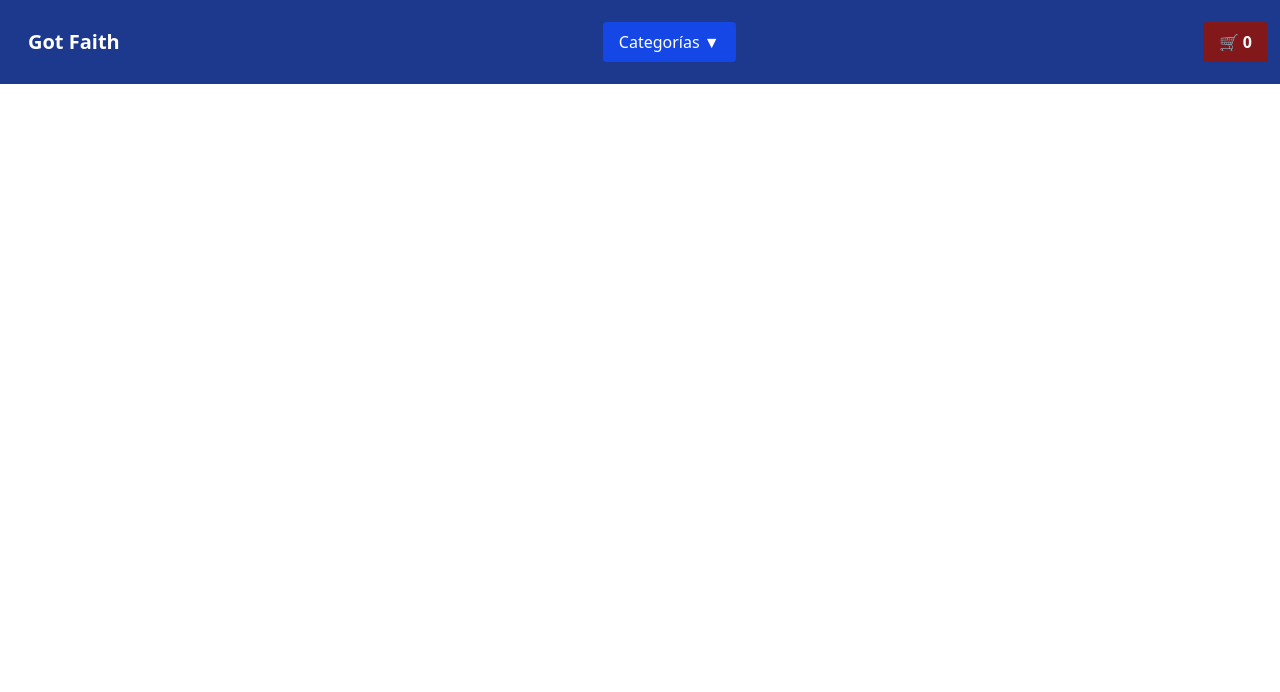
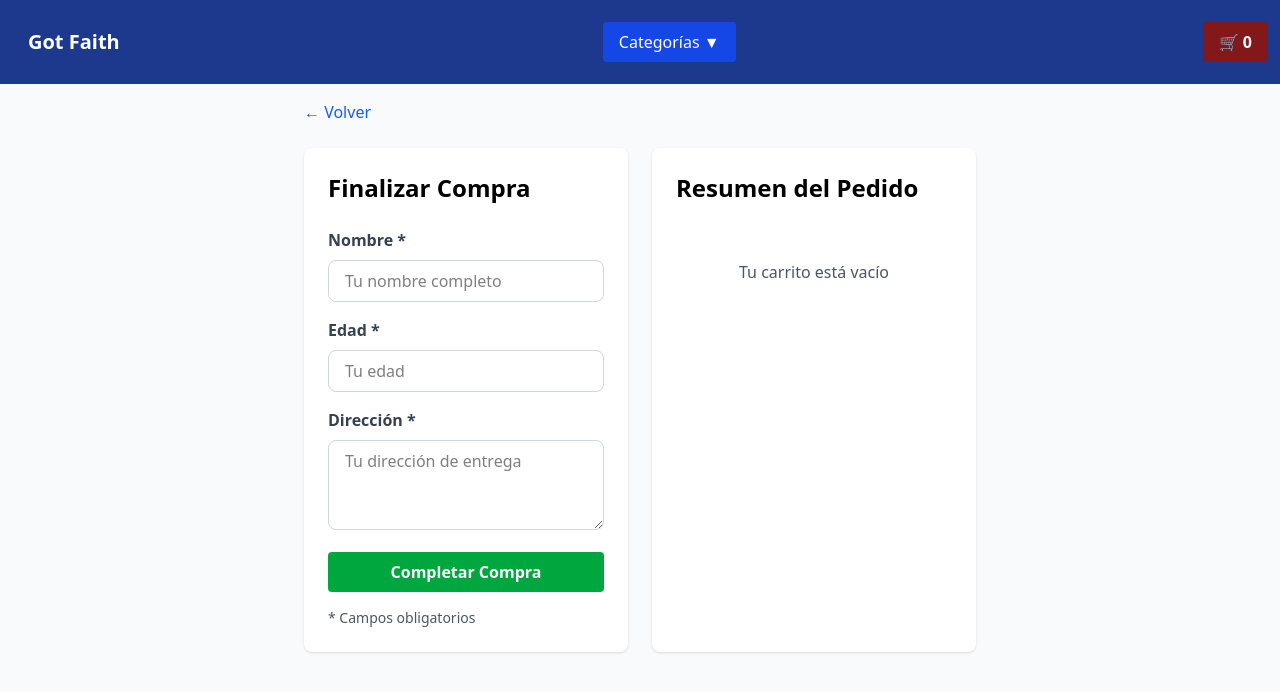
Before and after one commit to feliperodriguez5/got-faith, a React (Vite) app: page /checkout in a window 1280 px wide. Shown: the top 692 px of the page. Built offline with nearby package versions, Linux system fonts and the light colour scheme.

Commit message:
se agrega formulario de compra

```diff
--- a/src/App.jsx
+++ b/src/App.jsx
@@ -3,6 +3,7 @@ import { CartProvider } from './context/CartContext';
 import Navbar from "./components/Navbar";
 import ItemListContainer from "./components/ItemListContainer";
 import ItemDetailContainer from "./components/ItemDetailContainer";
+import Checkout from "./components/Checkout";
 
 function App() {
   return (
@@ -14,6 +15,7 @@ function App() {
           <Route path="/products" element={<ItemListContainer isHome={false} />} />
           <Route path="/category/:categoryId" element={<ItemListContainer isHome={false} />} />
           <Route path="/item/:itemId" element={<ItemDetailContainer />} />
+          <Route path="/checkout" element={<Checkout />} />
         </Routes>
       </CartProvider>
     </Router>
--- a/src/components/CartWidget.jsx
+++ b/src/components/CartWidget.jsx
@@ -1,9 +1,16 @@
 import { useContext, useState } from 'react';
+import { useNavigate } from 'react-router-dom';
 import { CartContext } from '../context/CartContext';
 
 function CartWidget() {
   const { carrito, cantidadTotal, precioTotal, eliminarDelCarrito, vaciarCarrito, actualizarCantidad } = useContext(CartContext);
   const [mostrarCarrito, setMostrarCarrito] = useState(false);
+  const navigate = useNavigate();
+
+  const handleCheckout = () => {
+    setMostrarCarrito(false);
+    navigate('/checkout');
+  };
 
   return (
     <div className="relative">
@@ -82,9 +89,10 @@ function CartWidget() {
                   </button>
 
                   <button
-                    className="w-full bg-blue-600 hover:bg-blue-700 text-white font-bold py-2 px-4 rounded"
+                    onClick={handleCheckout}
+                    className="w-full bg-green-600 hover:bg-green-700 text-white font-bold py-2 px-4 rounded"
                   >
-                    Ir al Carrito
+                    Finalizar Compra
                   </button>
                 </div>
               </>
--- /dev/null
+++ b/src/components/Checkout.jsx
@@ -0,0 +1,242 @@
+import { useState, useContext } from 'react';
+import { useNavigate } from 'react-router-dom';
+import { CartContext } from '../context/CartContext';
+import { crearOrden } from '../firebase/db';
+
+function Checkout() {
+  const { carrito, precioTotal, vaciarCarrito } = useContext(CartContext);
+  const navigate = useNavigate();
+
+  const [formData, setFormData] = useState({
+    nombre: '',
+    edad: '',
+    direccion: ''
+  });
+
+  const [errors, setErrors] = useState({});
+  const [ordenId, setOrdenId] = useState(null);
+  const [cargando, setCargando] = useState(false);
+
+  const handleChange = (e) => {
+    const { name, value } = e.target;
+    setFormData({
+      ...formData,
+      [name]: value
+    });
+    // Limpiar error del campo cuando el usuario escribe
+    if (errors[name]) {
+      setErrors({
+        ...errors,
+        [name]: ''
+      });
+    }
+  };
+
+  const validarFormulario = () => {
+    const nuevosErrores = {};
+
+    if (!formData.nombre.trim()) {
+      nuevosErrores.nombre = 'El nombre es obligatorio';
+    }
+
+    if (!formData.edad || formData.edad < 18) {
+      nuevosErrores.edad = 'Debes ser mayor de 18 años';
+    }
+
+    if (!formData.direccion.trim()) {
+      nuevosErrores.direccion = 'La dirección es obligatoria';
+    }
+
+    setErrors(nuevosErrores);
+    return Object.keys(nuevosErrores).length === 0;
+  };
+
+  const handleSubmit = async (e) => {
+    e.preventDefault();
+
+    if (!validarFormulario()) {
+      return;
+    }
+
+    if (carrito.length === 0) {
+      alert('Tu carrito está vacío. Agrega productos antes de comprar.');
+      return;
+    }
+
+    setCargando(true);
+
+    try {
+      const idOrden = await crearOrden({
+        cliente: {
+          nombre: formData.nombre,
+          edad: formData.edad,
+          direccion: formData.direccion
+        },
+        productos: carrito,
+        total: precioTotal,
+        fecha: new Date()
+      });
+
+      setOrdenId(idOrden);
+      vaciarCarrito();
+    } catch (error) {
+      console.error('Error al crear la orden:', error);
+      alert('Error al procesar tu compra. Intenta nuevamente.');
+    } finally {
+      setCargando(false);
+    }
+  };
+
+  if (ordenId) {
+    return (
+      <div className="min-h-screen bg-gray-50 p-4 flex items-center justify-center">
+        <div className="bg-white rounded-lg shadow-lg p-8 max-w-md w-full text-center">
+          <div className="mb-4 text-5xl">✅</div>
+          <h1 className="text-3xl font-bold text-green-600 mb-4">¡Compra Realizada!</h1>
+          <p className="text-gray-700 mb-6">Gracias por tu compra. Tu orden ha sido procesada correctamente.</p>
+
+          <div className="bg-gray-100 rounded p-4 mb-6">
+            <p className="text-sm text-gray-600 mb-2">ID de tu orden:</p>
+            <p className="text-2xl font-bold text-blue-600 break-all">{ordenId}</p>
+          </div>
+
+          <p className="text-gray-600 text-sm mb-6">
+            Guarda este número para hacer seguimiento de tu pedido.
+          </p>
+
+          <button
+            onClick={() => navigate('/')}
+            className="w-full bg-blue-600 hover:bg-blue-700 text-white font-bold py-2 px-4 rounded"
+          >
+            Volver al Inicio
+          </button>
+        </div>
+      </div>
+    );
+  }
+
+  return (
+    <div className="min-h-screen bg-gray-50 p-4">
+      <div className="max-w-2xl mx-auto">
+        <button
+          onClick={() => navigate('/')}
+          className="mb-6 text-blue-600 hover:underline"
+        >
+          ← Volver
+        </button>
+
+        <div className="grid grid-cols-1 md:grid-cols-2 gap-6">
+          {/* Formulario */}
+          <div className="bg-white rounded-lg shadow p-6">
+            <h1 className="text-2xl font-bold mb-6">Finalizar Compra</h1>
+
+            <form onSubmit={handleSubmit} className="space-y-4">
+              <div>
+                <label className="block text-gray-700 font-semibold mb-2">
+                  Nombre *
+                </label>
+                <input
+                  type="text"
+                  name="nombre"
+                  value={formData.nombre}
+                  onChange={handleChange}
+                  className={`w-full px-4 py-2 border rounded-lg focus:outline-none focus:ring-2 focus:ring-blue-500 ${
+                    errors.nombre ? 'border-red-500' : 'border-gray-300'
+                  }`}
+                  placeholder="Tu nombre completo"
+                />
+                {errors.nombre && (
+                  <p className="text-red-600 text-sm mt-1">{errors.nombre}</p>
+                )}
+              </div>
+
+              <div>
+                <label className="block text-gray-700 font-semibold mb-2">
+                  Edad *
+                </label>
+                <input
+                  type="number"
+                  name="edad"
+                  value={formData.edad}
+                  onChange={handleChange}
+                  className={`w-full px-4 py-2 border rounded-lg focus:outline-none focus:ring-2 focus:ring-blue-500 ${
+                    errors.edad ? 'border-red-500' : 'border-gray-300'
+                  }`}
+                  placeholder="Tu edad"
+                  min="18"
+                />
+                {errors.edad && (
+                  <p className="text-red-600 text-sm mt-1">{errors.edad}</p>
+                )}
+              </div>
+
+              <div>
+                <label className="block text-gray-700 font-semibold mb-2">
+                  Dirección *
+                </label>
+                <textarea
+                  name="direccion"
+                  value={formData.direccion}
+                  onChange={handleChange}
+                  className={`w-full px-4 py-2 border rounded-lg focus:outline-none focus:ring-2 focus:ring-blue-500 ${
+                    errors.direccion ? 'border-red-500' : 'border-gray-300'
+                  }`}
+                  placeholder="Tu dirección de entrega"
+                  rows="3"
+                />
+                {errors.direccion && (
+                  <p className="text-red-600 text-sm mt-1">{errors.direccion}</p>
+                )}
+              </div>
+
+              <button
+                type="submit"
+                disabled={cargando}
+                className="w-full bg-green-600 hover:bg-green-700 disabled:bg-gray-400 text-white font-bold py-2 px-4 rounded transition"
+              >
+                {cargando ? 'Procesando...' : 'Completar Compra'}
+              </button>
+            </form>
+
+            <p className="text-gray-600 text-sm mt-4">* Campos obligatorios</p>
+          </div>
+
+          {/* Resumen del carrito */}
+          <div className="bg-white rounded-lg shadow p-6">
+            <h2 className="text-2xl font-bold mb-6">Resumen del Pedido</h2>
+
+            {carrito.length === 0 ? (
+              <p className="text-gray-600 text-center py-8">Tu carrito está vacío</p>
+            ) : (
+              <>
+                <div className="space-y-4 mb-6">
+                  {carrito.map(item => (
+                    <div key={item.id} className="border-b pb-4">
+                      <div className="flex justify-between mb-2">
+                        <h3 className="font-semibold line-clamp-2">{item.title}</h3>
+                        <span className="text-gray-600">x{item.cantidad}</span>
+                      </div>
+                      <div className="flex justify-between text-sm text-gray-600">
+                        <span>${item.price ? parseFloat(item.price).toFixed(2) : '0.00'} c/u</span>
+                        <span className="font-semibold">${item.price ? parseFloat(item.price * item.cantidad).toFixed(2) : '0.00'}</span>
+                      </div>
+                    </div>
+                  ))}
+                </div>
+
+                <div className="border-t pt-4">
+                  <div className="flex justify-between items-center text-xl font-bold">
+                    <span>Total:</span>
+                    <span className="text-green-600">${precioTotal.toFixed(2)}</span>
+                  </div>
+                </div>
+              </>
+            )}
+          </div>
+        </div>
+      </div>
+    </div>
+  );
+}
+
+export default Checkout;
--- a/src/firebase/db.js
+++ b/src/firebase/db.js
@@ -1,4 +1,4 @@
-import { getFirestore, collection, getDocs, getDoc, doc, query, where } from "firebase/firestore";
+import { getFirestore, collection, getDocs, getDoc, doc, query, where, addDoc } from "firebase/firestore";
 import { app } from "./config";
 
 const db = getFirestore(app);
@@ -44,3 +44,18 @@ export const getProductById = async (productId) => {
     return null;
   }
 };
+
+// Crear una orden de compra
+export const crearOrden = async (datosOrden) => {
+  try {
+    const docRef = await addDoc(collection(db, "ordenes"), {
+      ...datosOrden,
+      estado: "pendiente",
+      fechaCreacion: new Date()
+    });
+    return docRef.id;
+  } catch (error) {
+    console.error("Error al crear la orden:", error);
+    throw error;
+  }
+};
```
